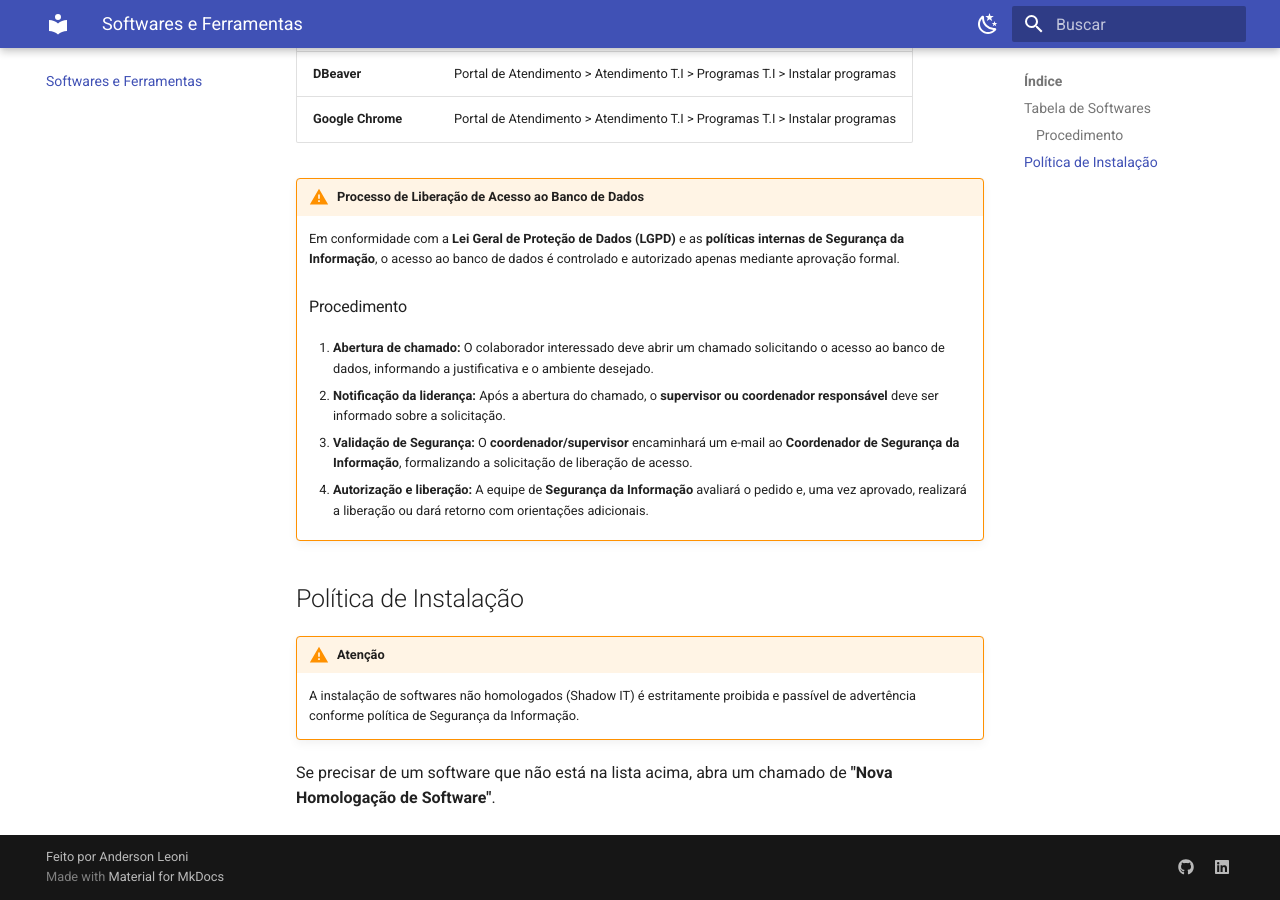
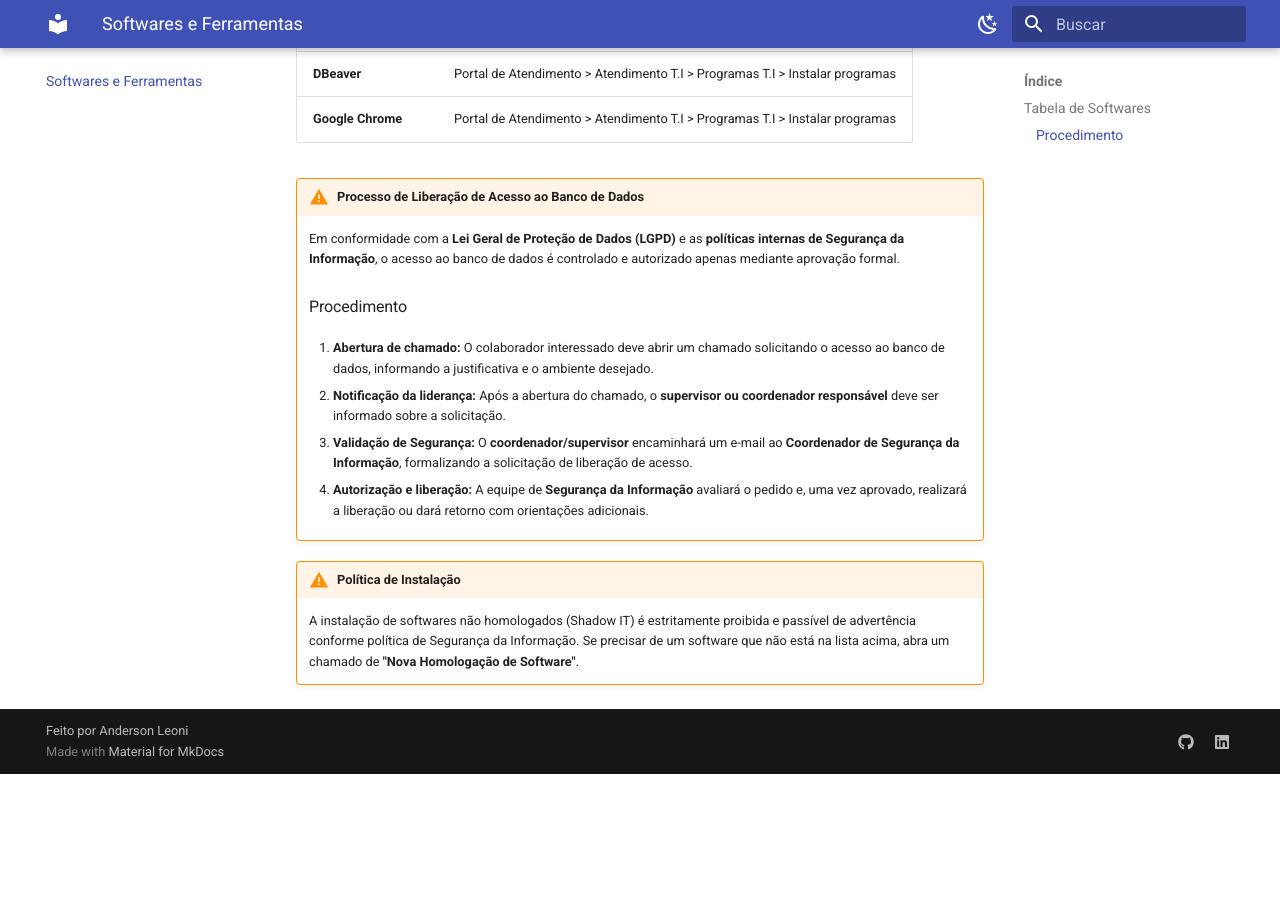
Before and after one commit to AndersonLeoni/docs-sustentacao-TREND, an MkDocs documentation site: the page built from docs/softwares.md, in a window 1280 px wide and 900 px high, scrolled down 741 px. Built offline with MkDocs 1.6.1 and Material for MkDocs 9.7.7, drawn with Linux system fonts in a browser that asks for light colours; after the commit the page ends 1515 px from its top, so only the background shows below that.

Commit message:
Ajuste visual

```diff
--- a/docs/softwares.md
+++ b/docs/softwares.md
@@ -35,9 +35,8 @@ Lista oficial de softwares homologados para o time de APOIO e SUSTENÇÃO e os r
     4. **Autorização e liberação:**
        A equipe de **Segurança da Informação** avaliará o pedido e, uma vez aprovado, realizará a liberação ou dará retorno com orientações adicionais.
 
-## Política de Instalação
 
-!!! warning "Atenção"
+
+!!! warning "Política de Instalação"
     A instalação de softwares não homologados (Shadow IT) é estritamente proibida e passível de advertência conforme política de Segurança da Informação.
-
-Se precisar de um software que não está na lista acima, abra um chamado de **"Nova Homologação de Software"**.
+    Se precisar de um software que não está na lista acima, abra um chamado de **"Nova Homologação de Software"**.
```
